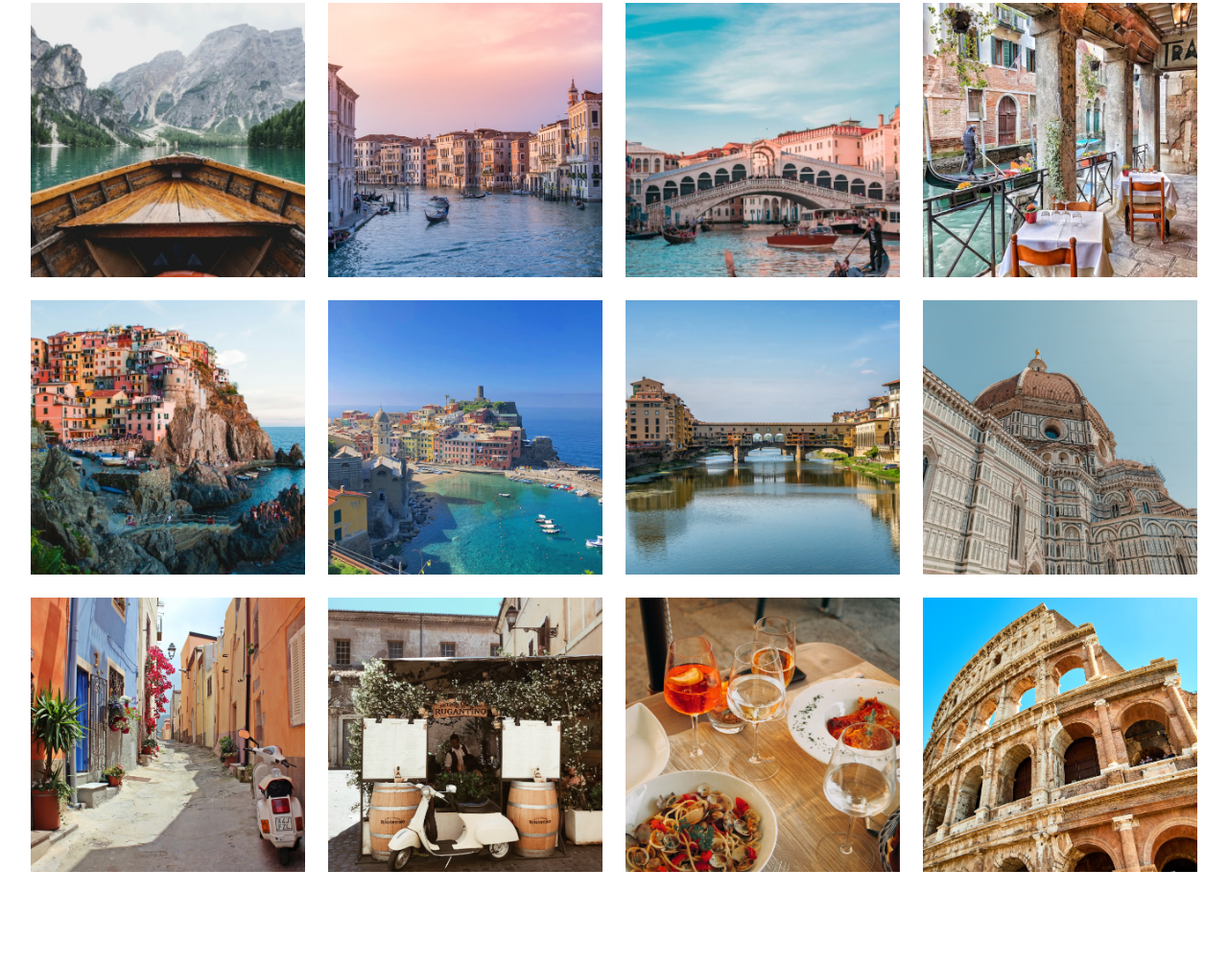
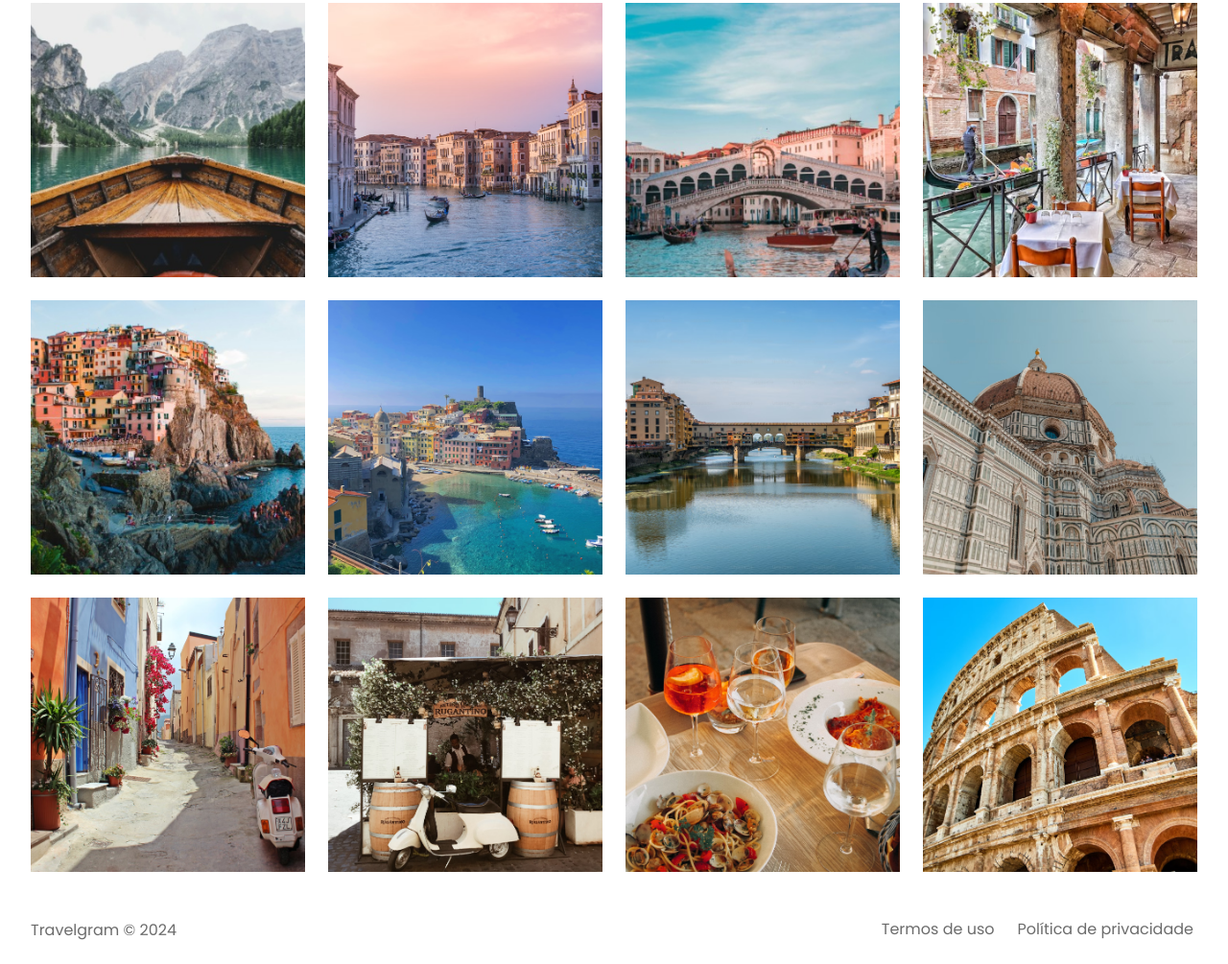
Before and after one commit to Dandiels/projeto-travelgram, a plain HTML site: page index.html in a window 1280 px wide. Shown: the part 341-1346 px from the top of the page at 96% size. Before the commit the page ends 1274 px from the top, so only its background shows below. Drawn offline with Linux system fonts and the light colour scheme.

Commit message:
done footer

```diff
--- a/index.html
+++ b/index.html
@@ -123,5 +123,23 @@
 
   </main>
 
+  <footer class="container">
+
+    <div>
+      <span>Travelgram &copy; 2024</span>
+    </div>
+
+    <ul>
+      <li>
+        <span>Termos de uso</span>
+      </li>
+
+      <li>
+        <span>Política de privacidade</span>
+      </li>
+    </ul>
+
+  </footer>
+
 </body>
 </html>
--- /dev/null
+++ b/styles/footer.css
@@ -0,0 +1,23 @@
+footer
+{
+    display: flex;
+    justify-content: space-between;
+    padding-block: 24px;
+}
+
+footer div span
+{
+    padding-block: 1.5px;
+}
+
+footer ul
+{
+    display: flex;
+    list-style: none;
+    gap: 16px;
+}
+
+footer ul li span
+{
+    padding: 4px;
+}
--- a/styles/index.css
+++ b/styles/index.css
@@ -2,3 +2,4 @@
 @import url(nav.css);
 @import url(header.css);
 @import url(main.css);
+@import url(footer.css);
```
